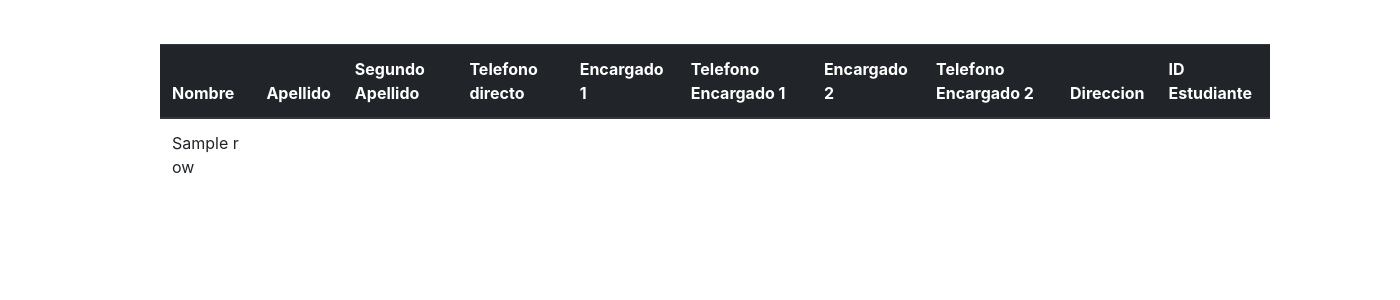
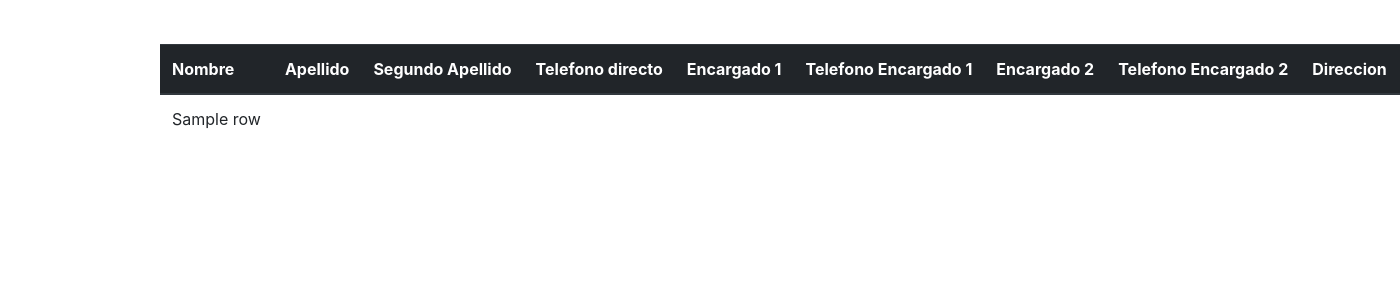
Before and after one commit to Ejas12/monoamie, a Flask app: template templates/tablematriculados.html in a window 1400 px wide; the page is wider, and only the part inside the window is pictured. Shown: the part 56-356 px from the top of that part. Run offline with Flask 2, Linux system fonts and the light colour scheme; the template is opened without the code that fills it: most values are stand-ins (such as "Sample title", 1, 10 or a date in 2020); parts of the project's set-up code (start-up, migrations or seed data) failed here and were passed over; some libraries are stand-ins or nearby versions.

Commit message:
wider table

```diff
--- a/templates/tablelistadeclases.html
+++ b/templates/tablelistadeclases.html
@@ -3,7 +3,7 @@
 
 {% block content %}
 
-<div class="container" style="position: absolute; margin-top:100px" >
+<div class="container-fluid" style="position: absolute; margin-top:100px" >
 
     <table class="table table-responsive table-hover">
       <thead class="thead-dark">
--- a/templates/tablematriculados.html
+++ b/templates/tablematriculados.html
@@ -3,7 +3,7 @@
 
 {% block content %}
 
-<div class="container" style="position: absolute; margin-top:100px" >
+<div class="container-fluid" style="position: absolute; margin-top:100px" >
 
     <table class="table table-responsive table-hover">
       <thead class="thead-dark">
```
